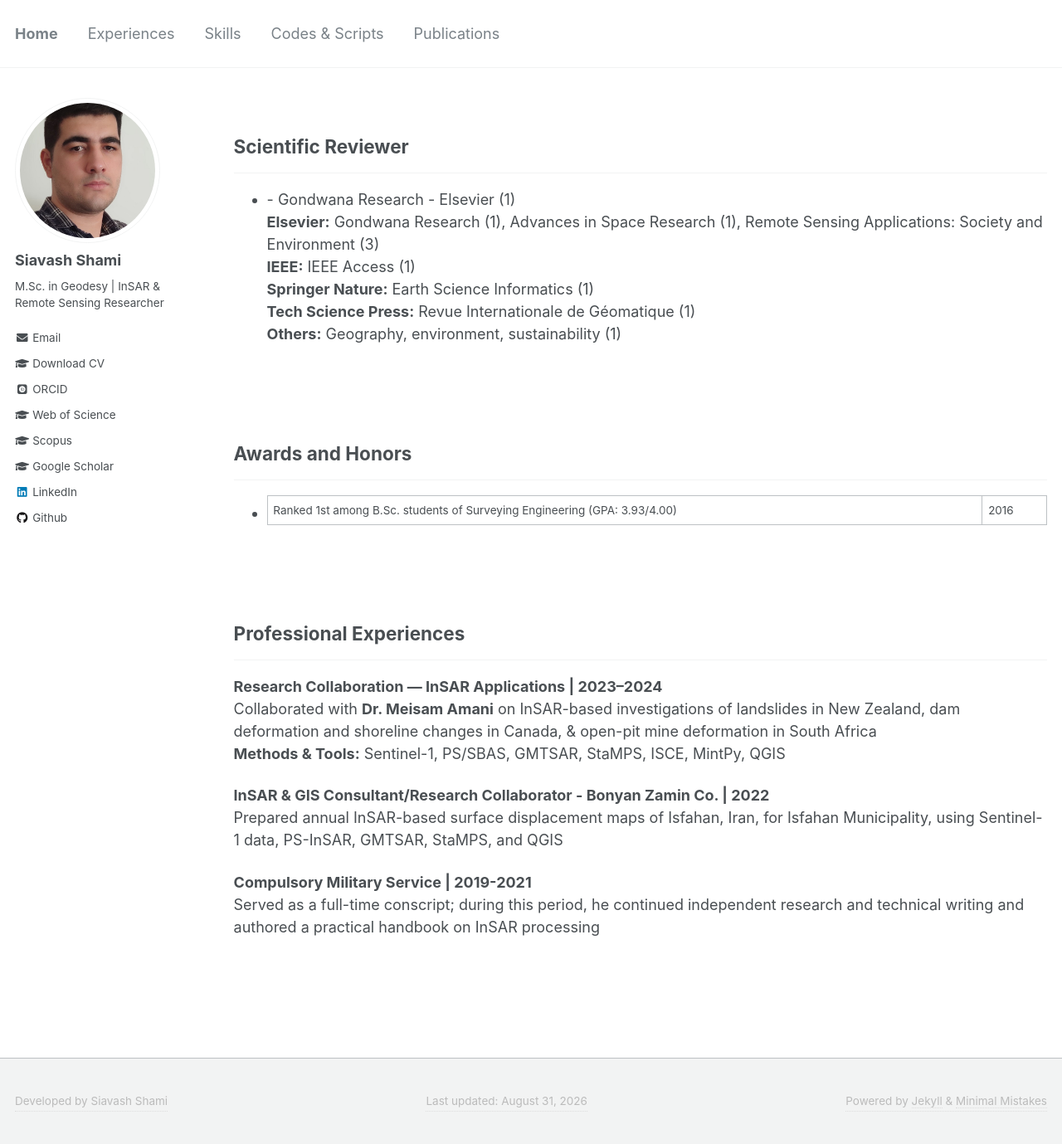
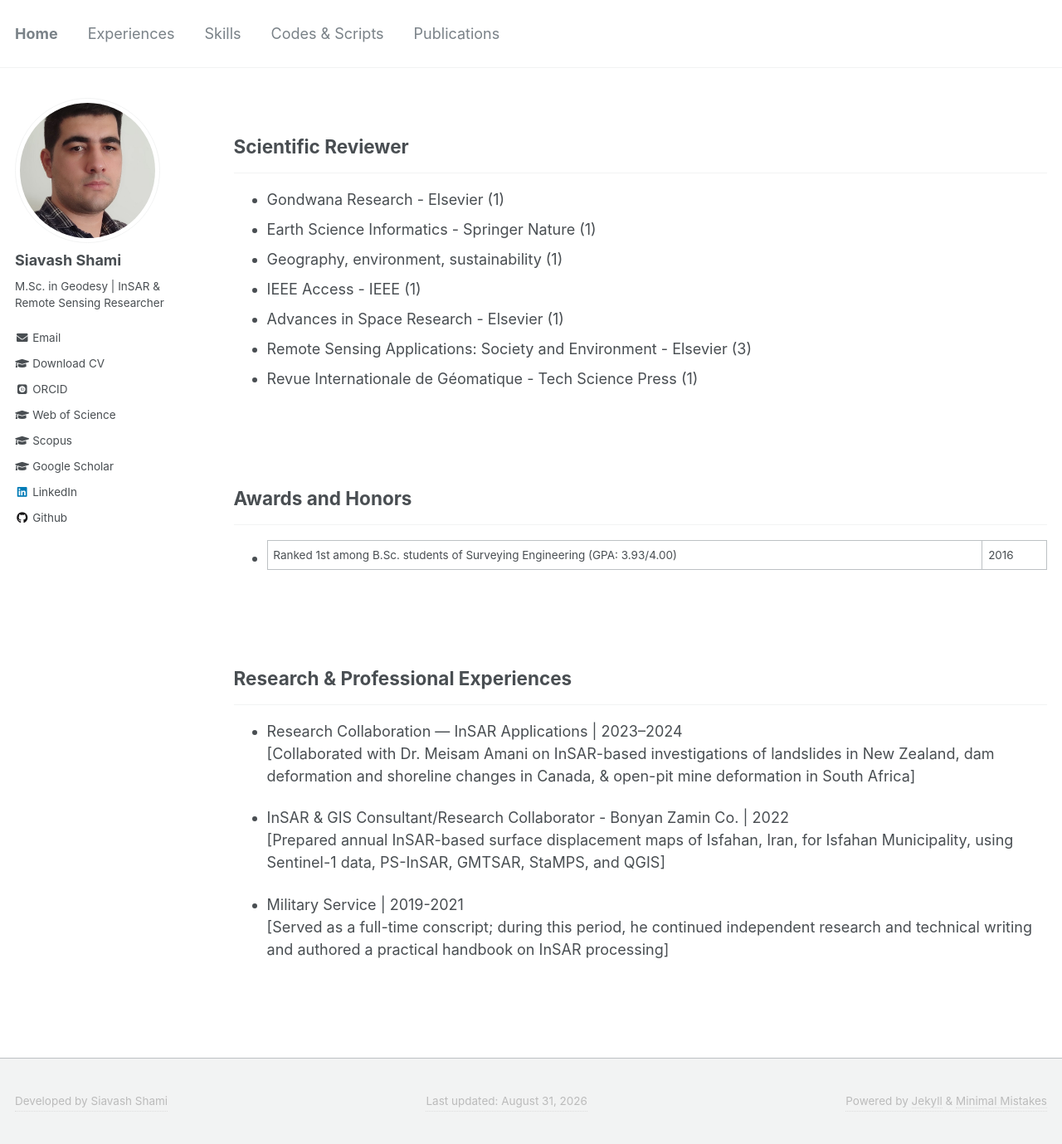
Before and after one commit to siavashshami/siavashshami.github.io, a Jekyll site: the page built from _pages/experiences.md, in a window 1280 px wide and 1379 px high. Shown: the whole window at 83% size. Built offline with Jekyll 4.4.1, drawn with Linux system fonts in a browser that asks for light colours; some web fonts are replaced.

Commit message:
Update experiences.md

```diff
--- a/_pages/experiences.md
+++ b/_pages/experiences.md
@@ -8,12 +8,13 @@ author_profile: true
 ---
 ## Scientific Reviewer
 ---
-- <a href="https://www.sciencedirect.com/journal/gondwana-research" target="_blank" style="text-decoration:none; color: inherit;">- Gondwana Research - Elsevier (1)</a><br>
-**Elsevier:** <a href="https://www.sciencedirect.com/journal/gondwana-research" target="_blank" style="text-decoration:none; color: inherit;">Gondwana Research (1)</a>, <a href="https://www.sciencedirect.com/journal/advances-in-space-research" target="_blank" style="text-decoration:none; color: inherit;">Advances in Space Research (1)</a>, <a href="https://www.sciencedirect.com/journal/remote-sensing-applications-society-and-environment" target="_blank" style="text-decoration:none; color: inherit;">Remote Sensing Applications: Society and Environment (3)</a><br>
-**IEEE:** <a href="https://ieeexplore.ieee.org/xpl/RecentIssue.jsp?punumber=6287639" target="_blank" style="text-decoration:none; color: inherit;">IEEE Access (1)</a><br>
-**Springer Nature:** <a href="https://link.springer.com/journal/12145" target="_blank" style="text-decoration:none; color: inherit;">Earth Science Informatics (1)</a><br>
-**Tech Science Press:** <a href="https://www.techscience.com/journal/RIG" target="_blank" style="text-decoration:none; color: inherit;">Revue Internationale de Géomatique (1)</a><br>
-**Others:** <a href="https://ges.rgo.ru/jour" target="_blank" style="text-decoration:none; color: inherit;">Geography, environment, sustainability (1)</a>
+- <a href="https://www.sciencedirect.com/journal/gondwana-research" target="_blank" style="text-decoration:none; color: inherit;">Gondwana Research - Elsevier (1)</a><br>
+- <a href="https://link.springer.com/journal/12145" target="_blank" style="text-decoration:none; color: inherit;">Earth Science Informatics - Springer Nature (1)</a><br>
+- <a href="https://ges.rgo.ru/jour" target="_blank" style="text-decoration:none; color: inherit;">Geography, environment, sustainability (1)</a><br>
+- <a href="https://ieeexplore.ieee.org/xpl/RecentIssue.jsp?punumber=6287639" target="_blank" style="text-decoration:none; color: inherit;">IEEE Access - IEEE (1)</a><br>
+- <a href="https://www.sciencedirect.com/journal/advances-in-space-research" target="_blank" style="text-decoration:none; color: inherit;">Advances in Space Research - Elsevier (1)</a><br>
+- <a href="https://www.sciencedirect.com/journal/remote-sensing-applications-society-and-environment" target="_blank" style="text-decoration:none; color: inherit;">Remote Sensing Applications: Society and Environment - Elsevier (3)</a><br>
+- <a href="https://www.techscience.com/journal/RIG" target="_blank" style="text-decoration:none; color: inherit;">Revue Internationale de Géomatique - Tech Science Press (1)</a>
 
 <br>
 <br>
@@ -25,16 +26,14 @@ author_profile: true
 <br>
 <br>
 
-## Professional Experiences
+## Research & Professional Experiences
 ---
-**Research Collaboration — InSAR Applications | 2023–2024**<br>
-Collaborated with **Dr. Meisam Amani** on InSAR-based investigations of landslides in New Zealand, dam deformation and shoreline changes in Canada, & open-pit mine deformation in South Africa<br>
-**Methods & Tools:** Sentinel-1, PS/SBAS, GMTSAR, StaMPS, ISCE, MintPy, QGIS
+- Research Collaboration — InSAR Applications | 2023–2024<br>
+[Collaborated with Dr. Meisam Amani on InSAR-based investigations of landslides in New Zealand, dam deformation and shoreline changes in Canada, & open-pit mine deformation in South Africa]<br>
+
+- InSAR & GIS Consultant/Research Collaborator - Bonyan Zamin Co. | 2022<br>
+[Prepared annual InSAR-based surface displacement maps of Isfahan, Iran, for Isfahan Municipality, using Sentinel-1 data, PS-InSAR, GMTSAR, StaMPS, and QGIS]<br>
 
 
-**InSAR & GIS Consultant/Research Collaborator - Bonyan Zamin Co. | 2022**<br>
-Prepared annual InSAR-based surface displacement maps of Isfahan, Iran, for Isfahan Municipality, using Sentinel-1 data, PS-InSAR, GMTSAR, StaMPS, and QGIS
-
-
-**Compulsory Military Service | 2019-2021**<br>
-Served as a full-time conscript; during this period, he continued independent research and technical writing and authored a practical handbook on InSAR processing
+- Military Service | 2019-2021<br>
+[Served as a full-time conscript; during this period, he continued independent research and technical writing and authored a practical handbook on InSAR processing]
```
